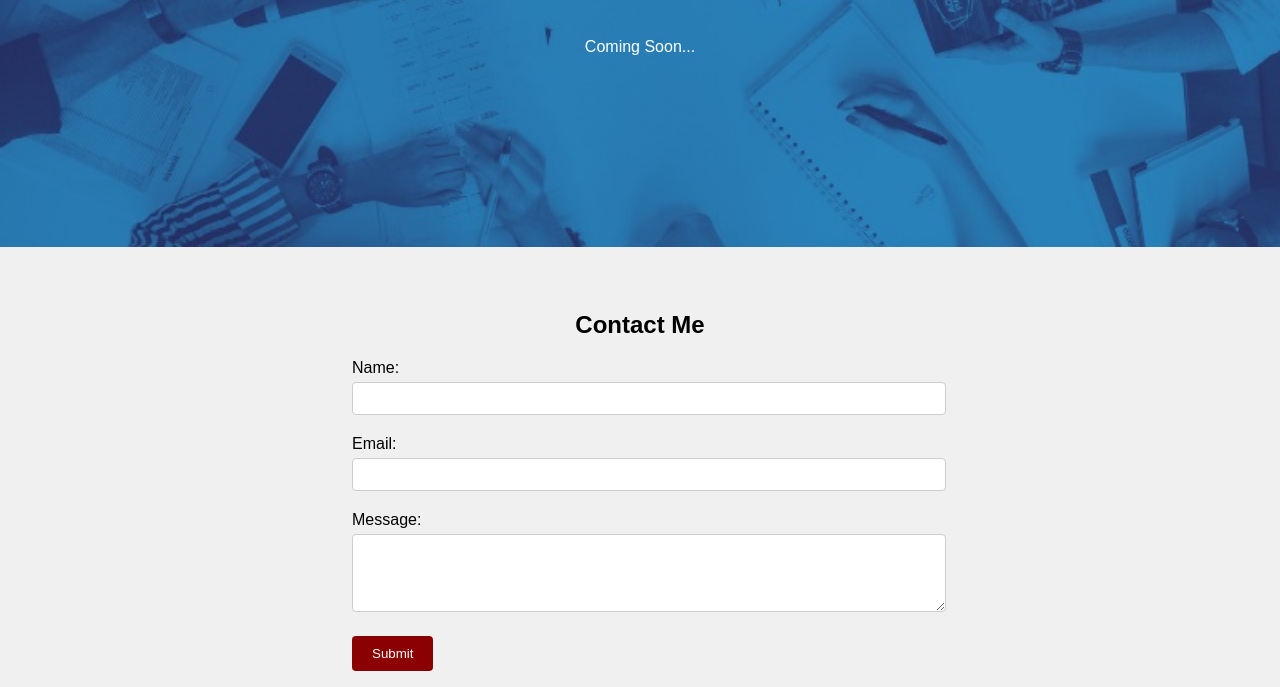
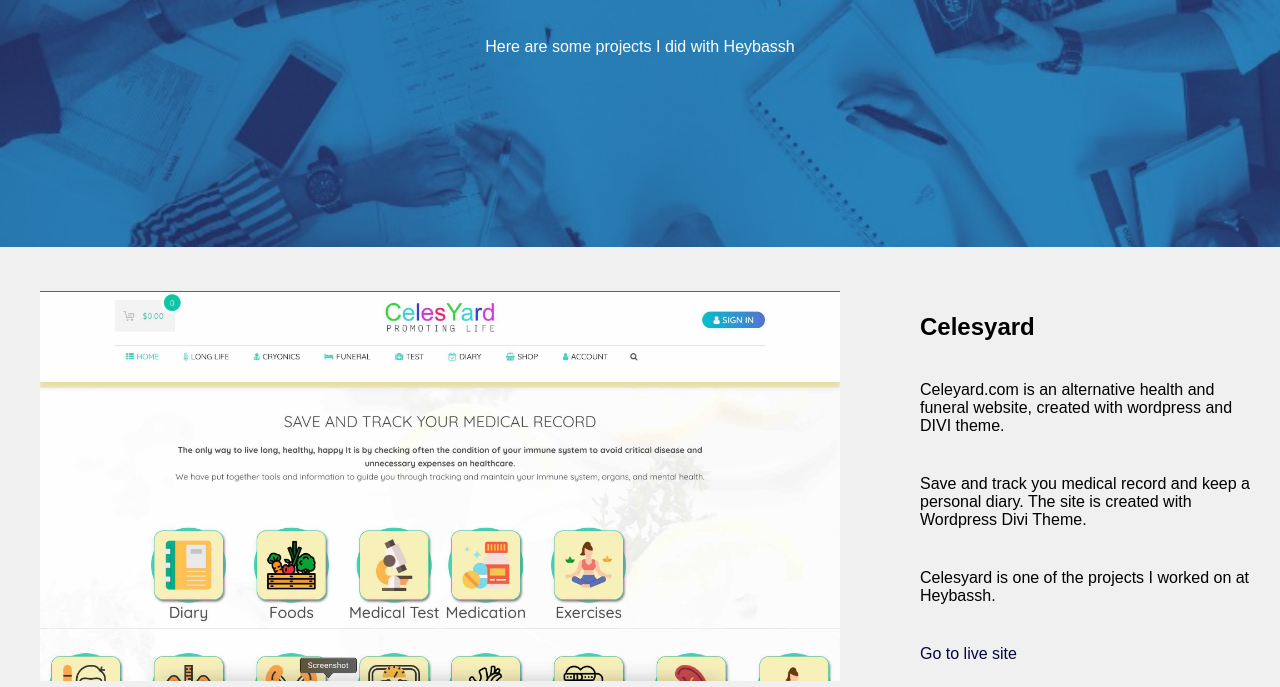
Before and after one commit to eriancoet/Portfolio25, a plain HTML site: page heybassh.html in a window 1280 px wide. Shown: the part 313-1000 px from the top of the page. Drawn offline with Linux system fonts and the light colour scheme.

Commit message:
heybassh

```diff
--- a/heybassh.html
+++ b/heybassh.html
@@ -20,9 +20,28 @@
 <div><img class="contact-img" src="img/projects.jpg" alt="projects image top"></div>
 <div class="overlay-text">
     <h1>Heybassh Projects</h1>
-    <p>Coming Soon...</p>
+    <p>Here are some projects I did with Heybassh</p>
   </div>
+  <div class="container-centered">
+<div class="container-heybassh">
+    <div><img class="img-size" src="img/celesyard.jpg"></div>
+    <div>
+        <h2 class="align-left">
+            Celesyard
+       </h2>
+       <p class="align-left">
+        Celeyard.com is an alternative health and funeral website, created with wordpress and DIVI theme.
+       </p>
+       <p class="align-left">
+        Save and track you medical record and keep a personal diary. The site is created with Wordpress Divi Theme.
+       </p>
+       <p class="align-left">
+        Celesyard is one of the projects I worked on at Heybassh.
+       </p>
 
+   <p class="align-left"><a href="https://celesyard.com/">Go to live site</a></p></div>
+</div>
+</div>
 
 <div class="container-ct-form">
 
--- a/stylesheet.css
+++ b/stylesheet.css
@@ -197,7 +197,7 @@ body {
 
 a {
     text-decoration: none;
-    color: black;
+    color: rgb(7, 7, 66);
 }
 a:hover {
     text-decoration: underline;
@@ -312,6 +312,28 @@ p {
     color: white;
   }
 
+  .container-centered,
+  .container-heybassh {
+    margin: 0 auto;
+    justify-content: center;
+    align-items: center;
+  }
+
+  .container-heybassh {
+    display: grid;
+    grid-template-columns: 1fr 1fr;
+    grid-gap: 20px;
+  }
+
+  .img-size {
+    width: 50rem;
+    padding: 40px;
+  }
+
+  .align-left {
+    text-align: left;
+  }
+
   /* Adjust styles for smaller screens */
   @media screen and (max-width: 768px) {
     .overlay-text {
```
Also changed, not shown: img/celesyard.jpg (added), img/celeyard.png (added), 1 other file.
